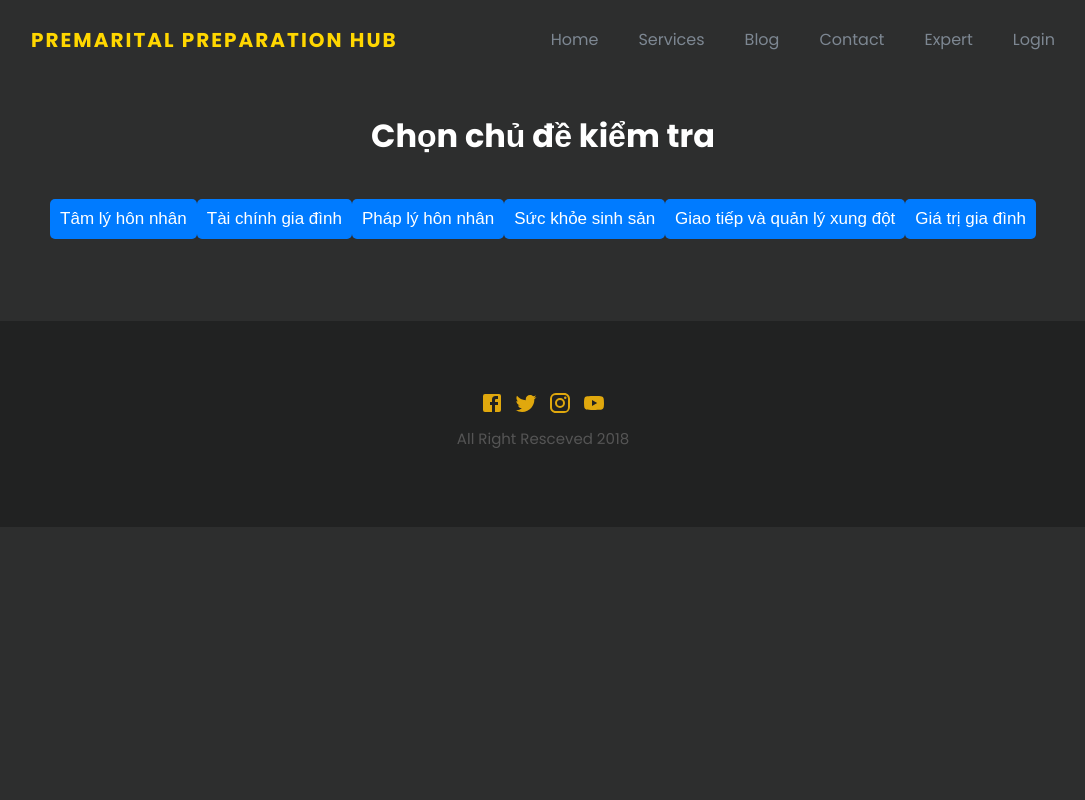
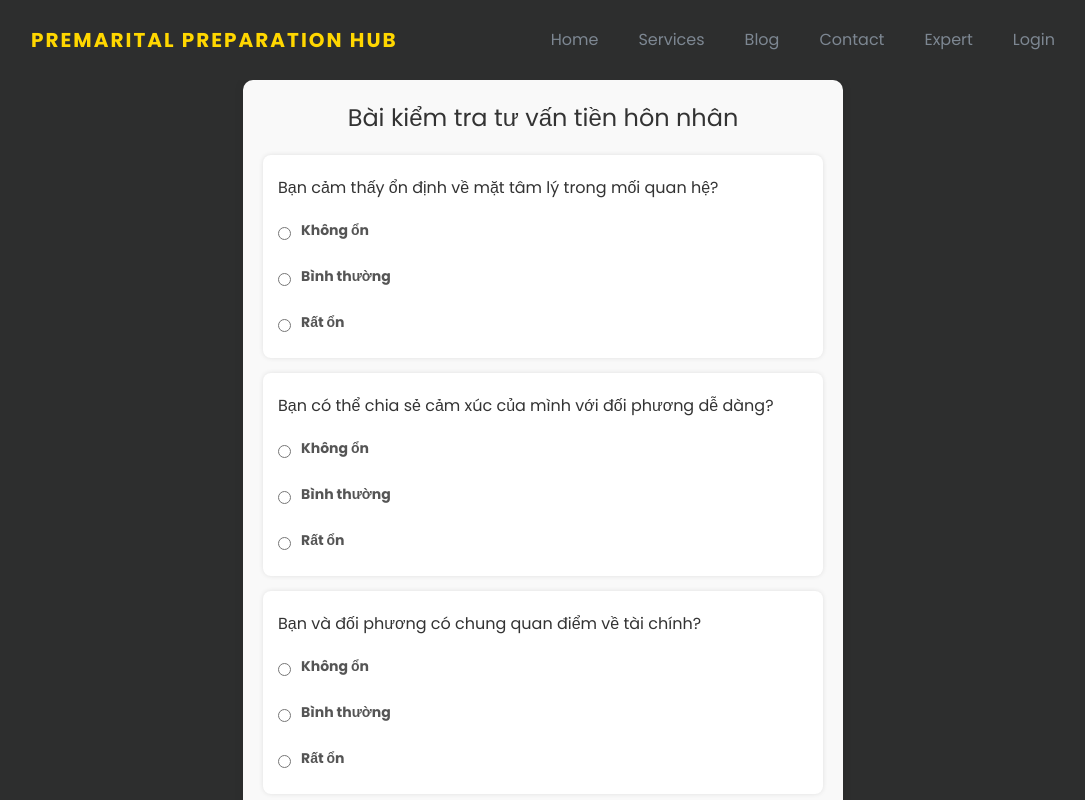
Before and after one commit to PhanNghia6604/PreWed-App, a React (Create React App) app in the folder login-signup/: page /test in a window 1280 px wide. Shown: the top 800 px of the page, without its empty margins (97-1182 px from the left). Built offline with nearby package versions, Linux system fonts and the light colour scheme.

Commit message:
update css LoginPage, ExpertPage, change constructor TestPage

```diff
--- a/login-signup/src/App.css
+++ b/login-signup/src/App.css
@@ -426,3 +426,12 @@ footer i {
 .logo:hover {
   color: #FFC300; /* Màu vàng đậm hơn khi hover */
 }
+
+/* CÔNTACT PAGE*/
+.contact button{
+  background:#aaacae ;
+}
+
+.contact button:hover{
+  background-color:#676767 ;
+}
--- a/login-signup/src/Components/Page/Consultant/Expert.module.css
+++ b/login-signup/src/Components/Page/Consultant/Expert.module.css
@@ -11,23 +11,16 @@
     justify-content: center;
   }
 
-  .primarybtn {
-    background-color: #007bff;
-    color: white;
-    border: none;
-    padding: 10px 15px;
-    border-radius: 5px;
-    cursor: pointer;
-    transition: 0.3s;
+  .catButton button{
+    background-color: #aaacae;
   }
 
-  .primarybtn:hover,
-  .primarybtn:focus {
-    background-color: #0056b3;
+  .catButton button:hover{
+    background-color: #FFD700;
+    transform: scale(1.05);
   }
-
   .active {
-    background-color: #0056b3;
+    background-color: #aaacae;
     font-weight: bold;
   }
 
@@ -97,7 +90,7 @@
     display: block;
     margin: 10px auto;
     padding: 10px 15px;
-    background-color: #007bff;
+    background-color: #aaacae;
     color: white;
     text-align: center;
     border-radius: 5px;
@@ -108,5 +101,6 @@
   }
 
   .detailButton:hover {
-    background-color: #0056b3;
+    background-color: #000000;
+    color:white;
   }
--- a/login-signup/src/Components/Page/Consultant/ExpertDetail.module.css
+++ b/login-signup/src/Components/Page/Consultant/ExpertDetail.module.css
@@ -69,6 +69,7 @@ p {
     color: #555;
     margin: 6px 0;
     line-height: 1.5;
+    text-align: left;
 }
 
 strong {
@@ -106,6 +107,7 @@ strong {
     box-shadow: 0 2px 5px rgba(0, 0, 0, 0.08); /* Thêm bóng nhẹ */
 }
 /* ======= Gói tư vấn ======= */
+
 .consultingPackages {
     margin-top: 20px;
     text-align: left;
@@ -113,7 +115,7 @@ strong {
 
 .consultingPackages h3 {
     font-size: 16px;
-    color: #d35400;
+    color: #000000;
     font-weight: bold;
 }
 
@@ -129,12 +131,12 @@ strong {
     border-radius: 6px;
     font-size: 14px;
     font-weight: 500;
-    border-left: 4px solid #d35400;
+    border-left: 4px solid #000000;
 }
 
 /* ======= Nút đặt lịch ======= */
 .bookButton {
-    background: #007bff;
+    background: #aaacae;
     color: white;
     border: none;
     padding: 12px 18px;
@@ -144,12 +146,18 @@ strong {
     border-radius: 6px;
     margin-top: 20px;
     transition: background 0.3s ease-in-out;
-    box-shadow: 0 2px 8px rgba(0, 123, 255, 0.2);
+    box-shadow: 0 2px 8px rgba(255, 255, 255, 0.2);
 }
 
 .bookButton:hover {
-    background: #0056b3;
+    background: #000000;
 }
+
+ul {
+    color:#000000; /* Các kiểu khác: disc, circle, decimal, none */
+    list-style: none;
+  }
+
 
 /* ======= Form đặt lịch ======= */
 .bookingForm {
@@ -158,12 +166,12 @@ strong {
     margin-top: 20px;
     border-radius: 8px;
     text-align: left;
-    box-shadow: 0 2px 8px rgba(211, 84, 0, 0.2);
+    box-shadow: 0 2px 8px #aaacae;
 }
 
 .bookingForm h3 {
     font-size: 16px;
-    color: #d35400;
+    color: #e0a80d;
     font-weight: bold;
     margin-bottom: 10px;
 }
@@ -186,7 +194,7 @@ strong {
 }
 
 .bookingForm button {
-    background: #28a745;
+    background: #aaacae;
     color: white;
     border: none;
     padding: 12px;
@@ -200,9 +208,13 @@ strong {
 }
 
 .bookingForm button:hover {
-    background: #218838;
+    background: #000000;
 }
 
+.lable ul{
+
+    color: #000000;
+}
 /* ======= Responsive cho Mobile ======= */
 @media (max-width: 600px) {
     .card {
--- a/login-signup/src/Components/Page/Menu Customer/Result.jsx
+++ b/login-signup/src/Components/Page/Menu Customer/Result.jsx
@@ -5,7 +5,7 @@ import styles from "./Result.module.css";
 const Result = () => {
   const location = useLocation();
   const navigate = useNavigate();
-  const status = location.state?.status || "Tình trạng của bạn có vẻ không ổn. CChúng tôi khuyến khích bạn nên chọn chuyên gia tư vấn về vấn đề của mình !";
+  const status = location.state?.status || "Tình trạng của bạn có vẻ không ổn. Chúng tôi khuyến khích bạn nên chọn chuyên gia tư vấn về vấn đề của mình !";
 
   return (
     <div className={styles.container}>
@@ -14,7 +14,7 @@ const Result = () => {
         <h2>{status}</h2>
       </div>
       <button className={styles.expertBtn} onClick={() => navigate("/expert")}>
-        Choose an Expert
+        Chọn chuyên gia tư vấn
       </button>
     </div>
   );
--- a/login-signup/src/Components/Page/Menu Customer/Test.jsx
+++ b/login-signup/src/Components/Page/Menu Customer/Test.jsx
@@ -2,53 +2,24 @@ import React, { useState } from "react";
 import { useNavigate } from "react-router-dom";
 import styles from "./Test.module.css";
 
-const testCategories = [
-  { id: "marriage_psychology", name: "Tâm lý hôn nhân" },
-  { id: "family_finance", name: "Tài chính gia đình" },
-  { id: "marriage_law", name: "Pháp lý hôn nhân" },
-  { id: "reproductive_health", name: "Sức khỏe sinh sản" },
-  { id: "communication_conflict", name: "Giao tiếp và quản lý xung đột" },
-  { id: "family_values", name: "Giá trị gia đình" },
-];
-
-const testQuestions = {
-  marriage_psychology: [
+const testQuestions = [
   { id: 1, text: "Bạn cảm thấy ổn định về mặt tâm lý trong mối quan hệ?" },
   { id: 2, text: "Bạn có thể chia sẻ cảm xúc của mình với đối phương dễ dàng?" },
-  ],
-  family_finance: [
   { id: 3, text: "Bạn và đối phương có chung quan điểm về tài chính?" },
   { id: 4, text: "Bạn cảm thấy thoải mái với cách quản lý tiền bạc của đối phương?" },
-  ],
-  marriage_law: [
   { id: 5, text: "Bạn hiểu rõ về quyền lợi và trách nhiệm pháp lý trong hôn nhân?" },
   { id: 6, text: "Bạn và đối phương đã bàn luận về các vấn đề pháp lý liên quan?" },
-  ],
-  reproductive_health: [
   { id: 7, text: "Bạn có quan tâm đến sức khỏe sinh sản của bản thân và đối phương?" },
   { id: 8, text: "Bạn có hiểu biết về kế hoạch hóa gia đình?" },
-  ],
-  communication_conflict: [
   { id: 9, text: "Bạn cảm thấy hài lòng với cách giao tiếp của hai người?" },
-    { id: 10, text: "Bạn và đối phương giải quyết xung đột hiệu quả?" },
-  ],
-  family_values: [
-    { id: 11, text: "Bạn và đối phương có chung quan điểm về các giá trị gia đình?" },
-    { id: 12, text: "Bạn cảm thấy hài lòng với cách đối phương đối xử với gia đình bạn?" },
-  ],
-};
+  { id: 10, text: "Bạn và đối phương giải quyết xung đột hiệu quả?" }
+];
 
 const responseLevels = ["Không ổn", "Bình thường", "Rất ổn"];
 
 const Test = () => {
-  const [selectedCategory, setSelectedCategory] = useState(null);
   const [responses, setResponses] = useState({});
   const navigate = useNavigate();
-
-  const handleCategorySelection = (category) => {
-    setSelectedCategory(category);
-    setResponses({});
-  };
 
   const handleResponseChange = (questionId, response) => {
     setResponses((prev) => ({ ...prev, [questionId]: response }));
@@ -61,26 +32,9 @@ const Test = () => {
 
   return (
     <div className={styles.container}>
-      {!selectedCategory ? (
-        <>
-          <h1 className={styles.title}>Chọn chủ đề kiểm tra</h1>
-          <div className={styles.categoryList}>
-            {testCategories.map((cat) => (
-              <button
-                key={cat.id}
-                className={styles.categoryBtn}
-                onClick={() => handleCategorySelection(cat.id)}
-              >
-                {cat.name}
-              </button>
-            ))}
-          </div>
-        </>
-      ) : (
-        <>
-          <h1 className={styles.title}>{testCategories.find((c) => c.id === selectedCategory).name}</h1>
+      <h1 className={styles.title}>Bài kiểm tra tư vấn tiền hôn nhân</h1>
       <div className={styles.testSection}>
-            {testQuestions[selectedCategory].map((q) => (
+        {testQuestions.map((q) => (
           <div key={q.id} className={styles.questionBox}>
             <p className={styles.questionText}>{q.text}</p>
             <div className={styles.options}>
@@ -102,8 +56,6 @@ const Test = () => {
           Kết thúc kiểm tra
         </button>
       </div>
-        </>
-      )}
     </div>
   );
 };
--- a/login-signup/src/Components/Page/Menu Customer/Test.module.css
+++ b/login-signup/src/Components/Page/Menu Customer/Test.module.css
@@ -1,94 +1,64 @@
 .container {
-  text-align: center;
-  padding: 2rem;
+  max-width: 600px;
+  margin: auto;
+  padding: 20px;
+  background: #f9f9f9;
+  border-radius: 10px;
+  box-shadow: 0 0 10px rgba(0, 0, 0, 0.1);
 }
 
 .title {
-  font-size: 2rem;
-  font-weight: bold;
-  margin-bottom: 1.5rem;
-}
-
-.gridContainer {
-  display: grid;
-  grid-template-columns: repeat(3, 1fr);
-  gap: 1.5rem;
-  justify-content: center;
-  align-items: center;
-}
-
-.topicCard {
-  cursor: pointer;
-  transition: transform 0.3s ease, box-shadow 0.3s ease;
-  border-radius: 10px;
   text-align: center;
-  padding: 1rem;
-}
-
-.topicCard:hover {
-  transform: scale(1.05);
-  box-shadow: 0px 4px 10px rgba(0, 0, 0, 0.2);
-}
-
-.topicImage {
-  width: 100px;
-  height: 100px;
-  object-fit: cover;
-  border-radius: 50%;
-}
-
-.topicName {
-  margin-top: 0.5rem;
-  font-weight: 500;
   color: #333;
+  font-size: 24px;
+  margin-bottom: 20px;
 }
 
 .testSection {
-  text-align: center;
-}
-
-.testTitle {
-  font-size: 1.8rem;
-  font-weight: bold;
-  margin-bottom: 1rem;
+  display: flex;
+  flex-direction: column;
+  gap: 15px;
 }
 
 .questionBox {
-  background: #f9f9f9;
-  padding: 1rem;
-  border-radius: 10px;
-  margin: 1rem auto;
-  width: 80%;
+  background: white;
+  padding: 15px;
+  border-radius: 8px;
+  box-shadow: 0 0 5px rgba(0, 0, 0, 0.1);
 }
 
 .questionText {
-  font-size: 1.2rem;
-  margin-bottom: 0.5rem;
+  font-size: 16px;
+  color: #333;
+  margin-bottom: 10px;
 }
 
 .options {
   display: flex;
-  justify-content: space-around;
-  margin-top: 0.5rem;
+  flex-direction: column;
+  gap: 5px;
 }
 
 .option {
-  cursor: pointer;
-  font-weight: 500;
+  display: flex;
+  align-items: center;
+  gap: 10px;
+  font-size: 14px;
+  color: #555;
 }
 
 .submitBtn {
-  margin-top: 1.5rem;
-  padding: 0.8rem 1.5rem;
-  background: #ffcc00;
+  margin-top: 20px;
+  padding: 10px;
+  background: #868484;
+  color: white;
   border: none;
-  border-radius: 20px;
-  font-size: 1rem;
-  font-weight: bold;
+  border-radius: 5px;
   cursor: pointer;
-  transition: background 0.3s;
+  font-size: 16px;
+  text-align: center;
 }
 
 .submitBtn:hover {
-  background: #ffb700;
+  background: #000000;
 }
```
Also changed, not shown: login-signup/src/Components/Common/ChooseRole.module.css (+31 -25 lines), login-signup/src/Components/Page/Consultant/ExpertDetail.jsx (+4 -4 lines). Lines whose indentation alone changed are shown as unchanged.
